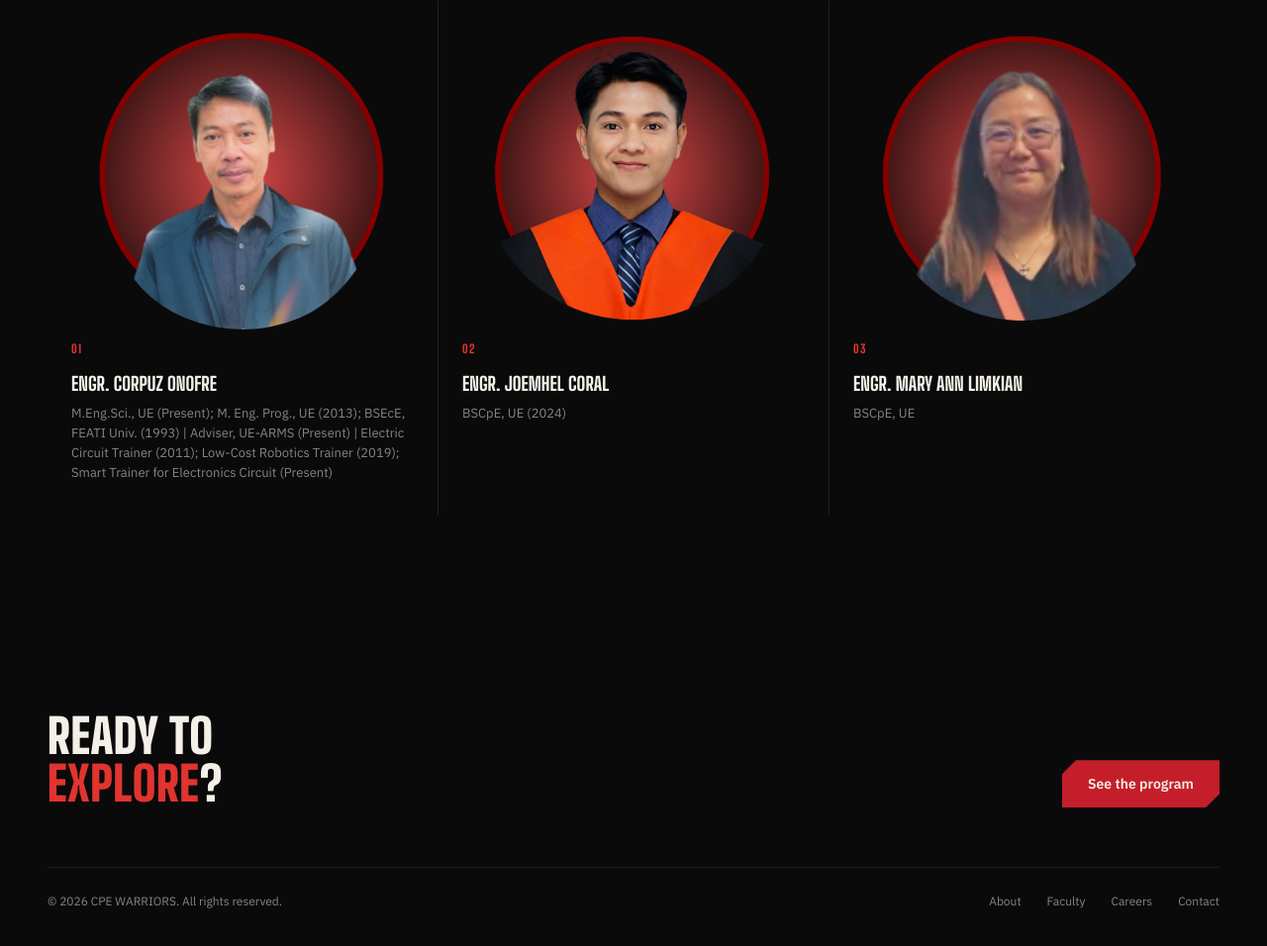
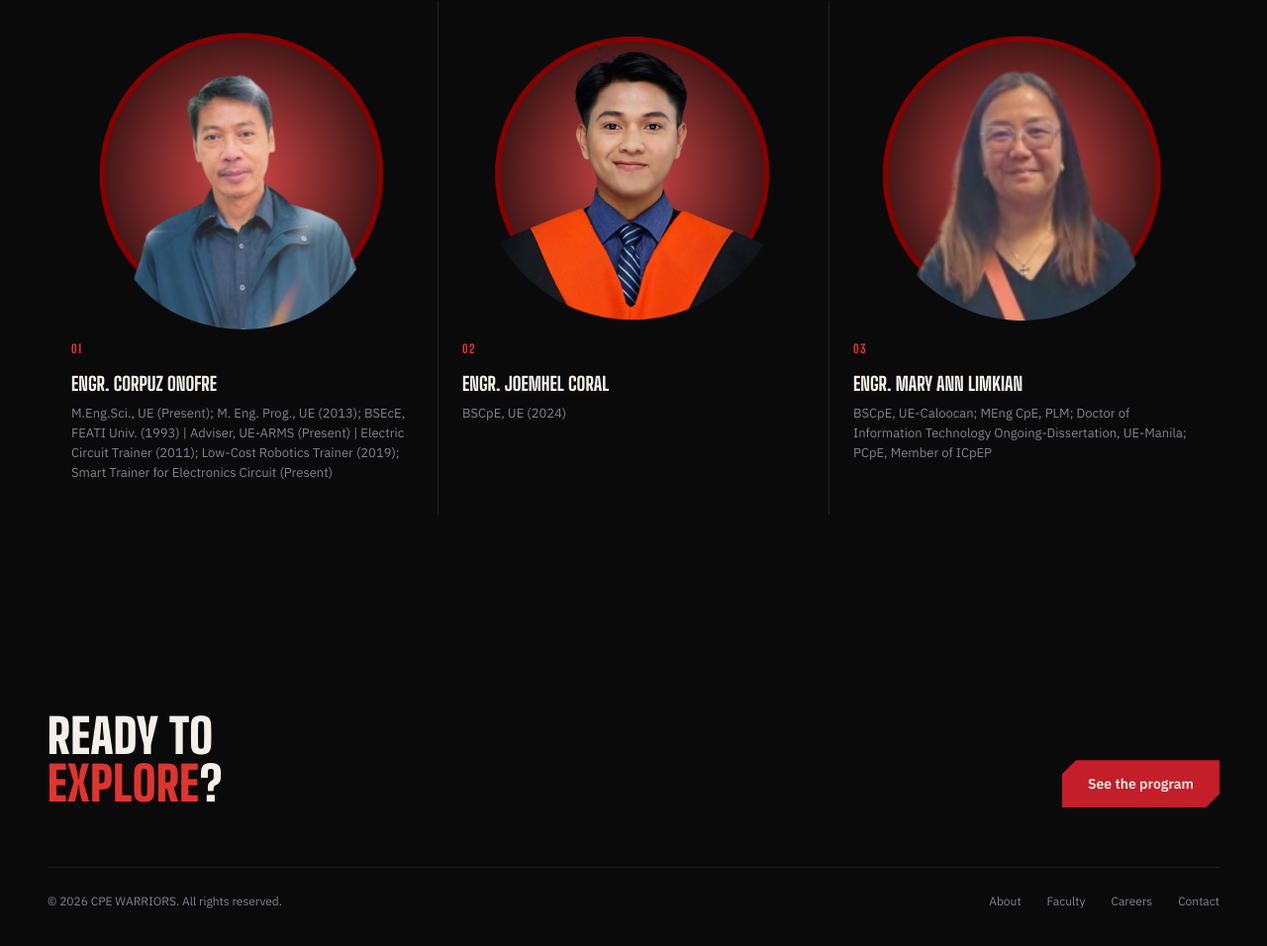
Before and after one commit to berdondaniela21/ncp3106_2026_ddberdon, a plain HTML site: page faculty.html in a window 1280 px wide. Shown: the part 1528-2484 px from the top of the page at 99% size. Drawn offline with Linux system fonts and the light colour scheme.

Commit message:
Maam Lim

```diff
--- a/faculty.html
+++ b/faculty.html
@@ -81,7 +81,7 @@
         <img src="/assets/faculty/Engr-MAL.png" alt="Engr. Mary Ann Limkian" class="faculty-image">
         <span class="num">03</span>
         <h3>Engr. Mary Ann Limkian</h3>
-        <p>BSCpE, UE </p>
+        <p>BSCpE, UE-Caloocan; MEng CpE, PLM; Doctor of Information Technology Ongoing-Dissertation, UE-Manila; PCpE, Member of ICpEP</p>
       </div>
   </section>
 
```
